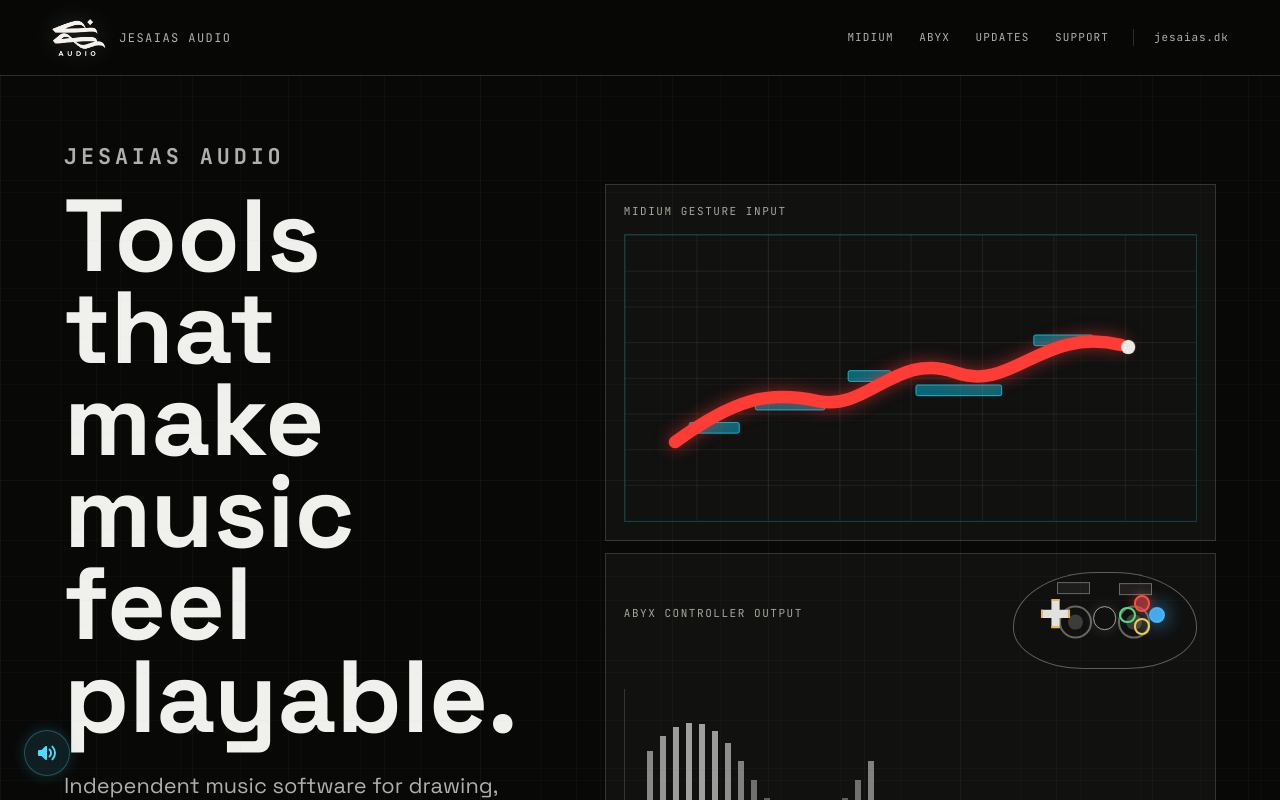
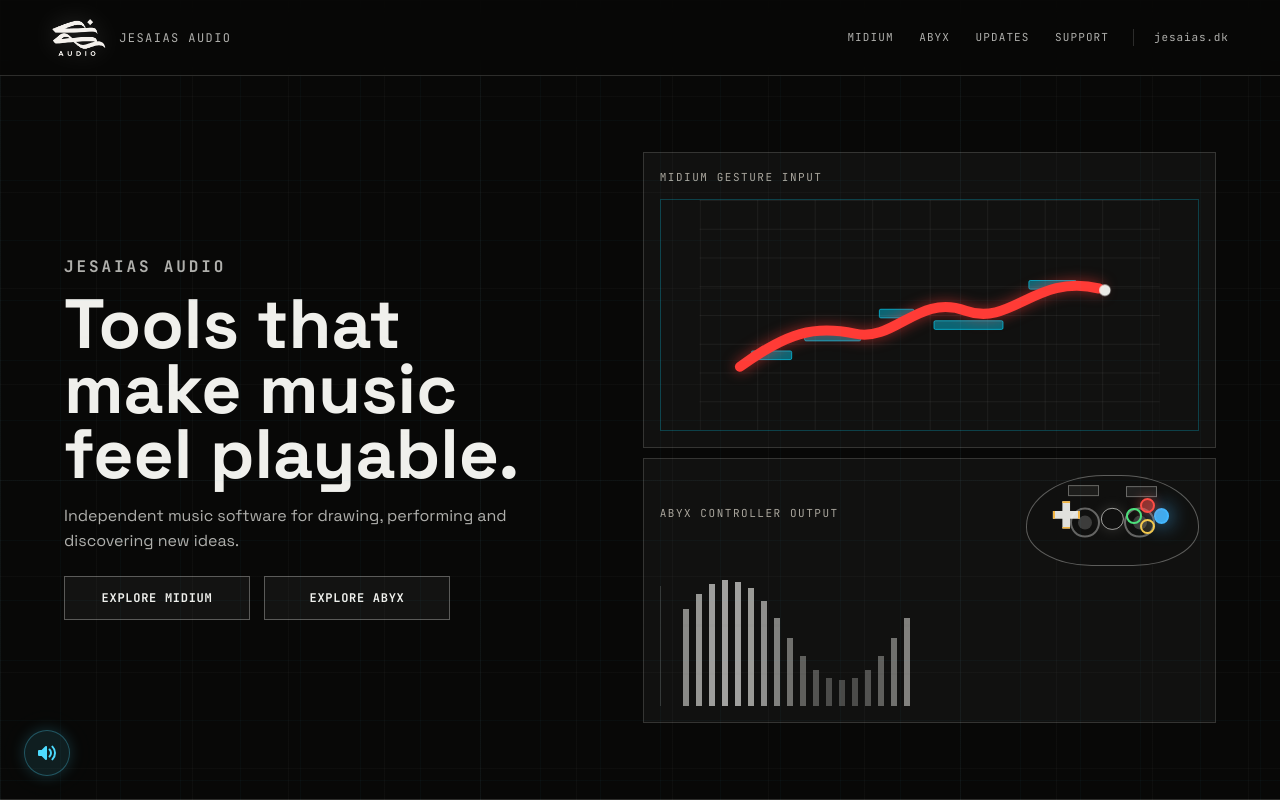
Before and after one commit to jesaias1/portfolio, a Next.js app: page /audio in a window 1280 px wide. Shown: the top 800 px of the page. Built offline with nearby package versions, Linux system fonts and the light colour scheme.

Commit message:
Fit audio hero above fold

```diff
--- a/src/app/audio/audio.css
+++ b/src/app/audio/audio.css
@@ -112,6 +112,17 @@
   max-width: 680px;
 }
 
+.audio-hero {
+  grid-template-columns: minmax(480px, 0.9fr) minmax(420px, 1fr);
+  justify-content: center;
+  min-height: calc(100svh - 76px);
+  padding-block: clamp(30px, 4vw, 60px);
+}
+
+.audio-hero__copy {
+  max-width: 760px;
+}
+
 .audio-kicker {
   margin-bottom: 16px;
   color: var(--product-accent);
@@ -125,10 +136,11 @@
 .audio-hero h1,
 .product-hero h1 {
   max-width: 780px;
-  font-size: clamp(56px, 8vw, 126px);
+  font-size: clamp(54px, 6.2vw, 104px);
   font-weight: 700;
-  line-height: 0.9;
+  line-height: 0.92;
   letter-spacing: 0;
+  text-wrap: balance;
 }
 
 .audio-hero p,
@@ -146,6 +158,11 @@
 .audio-hero__copy > p:not(.audio-kicker),
 .product-hero__copy > p {
   margin-top: 26px;
+}
+
+.audio-hero__copy > p:not(.audio-kicker) {
+  max-width: 690px;
+  margin-top: 20px;
 }
 
 .audio-actions {
@@ -207,6 +224,7 @@
 
 .audio-actions--hero {
   gap: 14px;
+  margin-top: 26px;
 }
 
 .audio-text-link {
@@ -1006,6 +1024,57 @@
   }
 }
 
+@media (min-width: 981px) and (max-height: 920px) {
+  .audio-hero {
+    grid-template-columns: minmax(460px, 0.92fr) minmax(400px, 1fr);
+    gap: clamp(28px, 4vw, 64px);
+    padding-block: clamp(24px, 3.2vw, 44px);
+  }
+
+  .audio-hero h1 {
+    max-width: 760px;
+    font-size: clamp(66px, 5.45vw, 96px);
+    line-height: 0.93;
+  }
+
+  .audio-hero p {
+    font-size: clamp(16px, 1.25vw, 20px);
+  }
+
+  .audio-kicker {
+    margin-bottom: 12px;
+  }
+
+  .audio-hero__copy > p:not(.audio-kicker) {
+    margin-top: 18px;
+  }
+
+  .audio-actions--hero {
+    margin-top: 22px;
+  }
+
+  .mechanic {
+    gap: 10px;
+  }
+
+  .mechanic__panel {
+    min-height: 0;
+    padding: 16px;
+  }
+
+  .mechanic__panel--midium svg {
+    height: clamp(218px, 29vh, 260px);
+  }
+
+  .mechanic__panel--abyx {
+    min-height: clamp(150px, 21vh, 190px);
+  }
+
+  .signal-bars {
+    height: clamp(92px, 15vh, 122px);
+  }
+}
+
 @media (max-width: 700px) {
   .audio-nav {
     min-height: auto;
```
